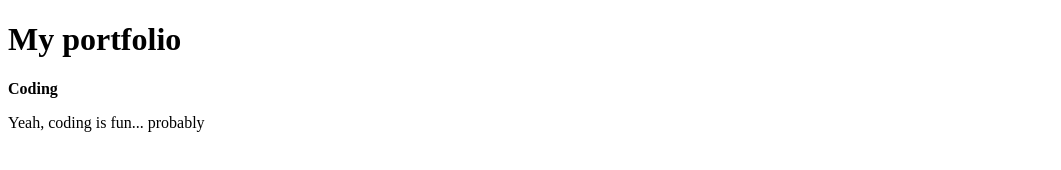
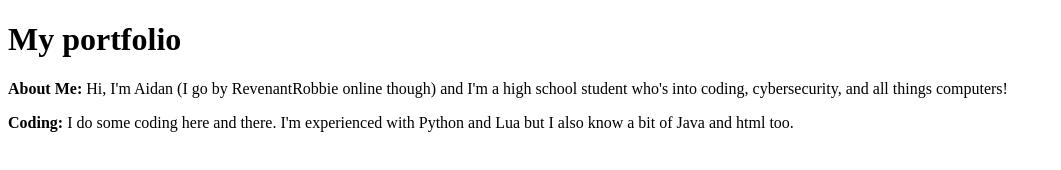
Before and after one commit to RevenantRobbie/MyPortfolio, a plain HTML site: page index.html in a window 1280 px wide. Shown: the whole page, without its empty margins (0-1061 px from the left). Drawn offline with Linux system fonts and the light colour scheme.

Commit message:
Update index.html

```diff
--- a/index.html
+++ b/index.html
@@ -7,11 +7,13 @@
     </h1>
 
     <p>
-      <b> Coding </b>
+      <b> About Me: </b>
+      Hi, I'm Aidan (I go by RevenantRobbie online though) and I'm a high school student who's into coding, cybersecurity, and all things computers!
     </p>
 
     <p>
-      Yeah, coding is fun... probably
+      <b> Coding: </b>
+      I do some coding here and there. I'm experienced with Python and Lua but I also know a bit of Java and html too.
     </p>
 
   </body>
```
